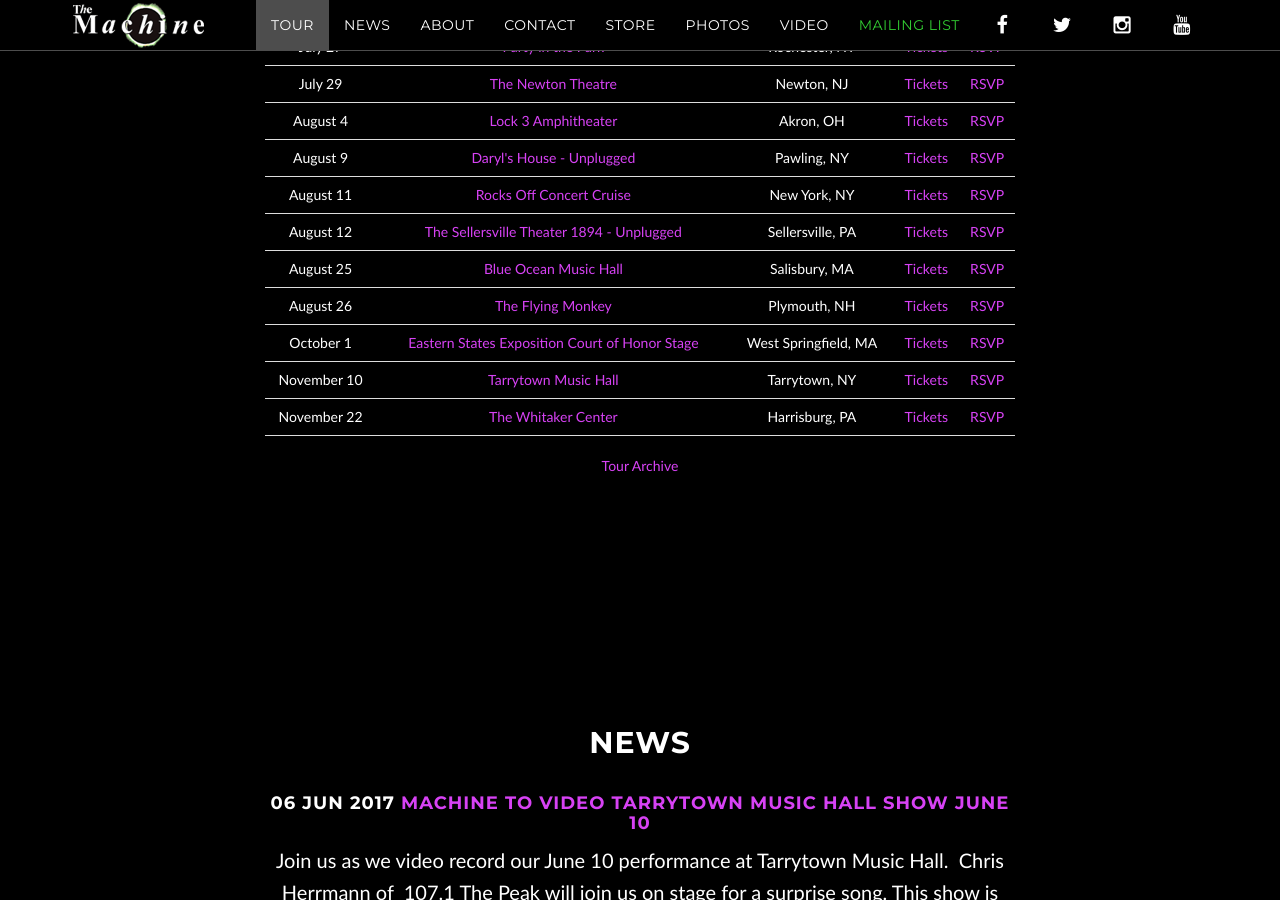
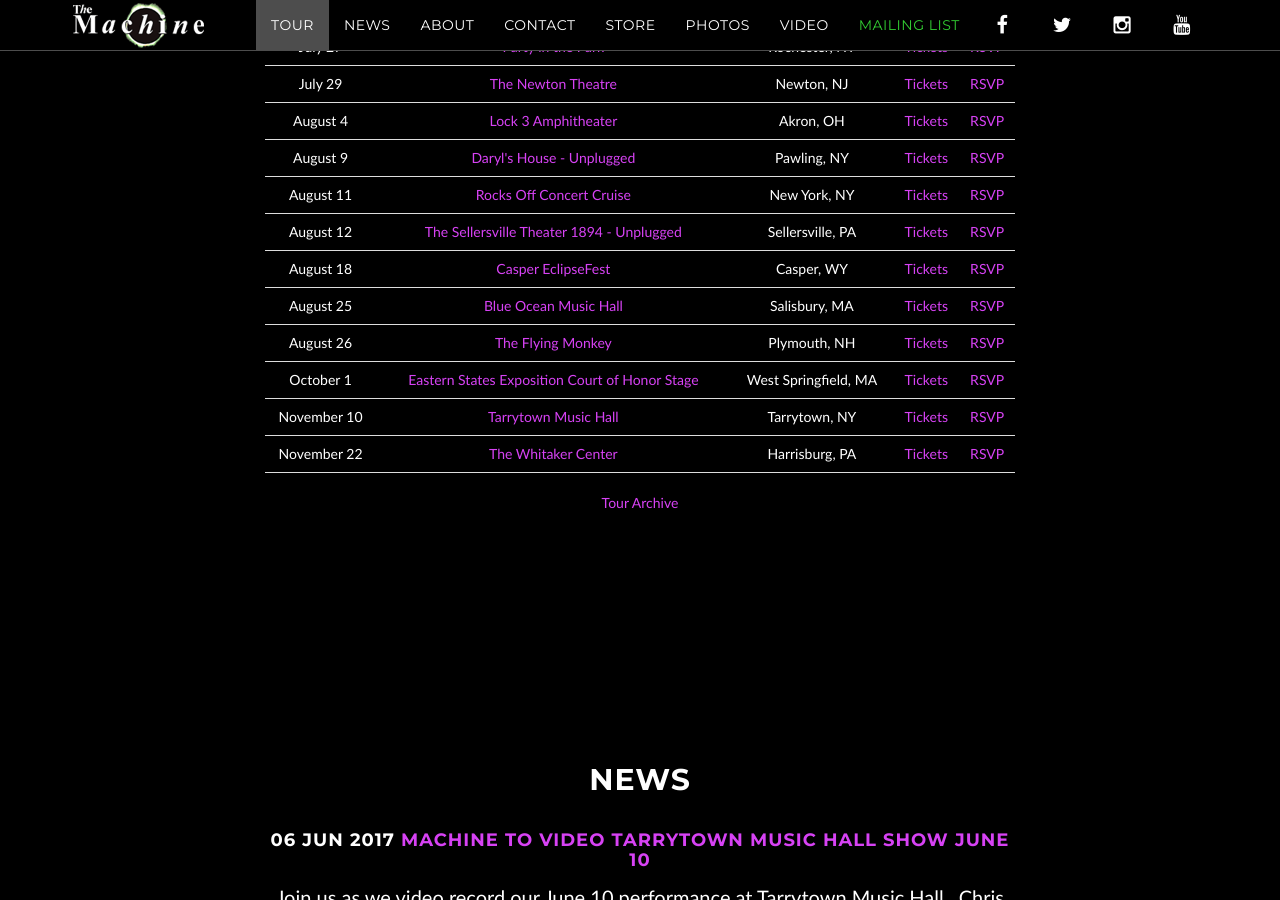
Before and after one commit to machineweb/machineweb.github.io, a Jekyll site: the page built from index.html, in a window 1280 px wide and 900 px high, scrolled down 1175 px. Built offline with Jekyll 4.4.1, drawn with Linux system fonts in a browser that asks for light colours; comment, search, counter and statistics services are not loaded.

Commit message:
New tour item

```diff
--- a/_data/tour.yml
+++ b/_data/tour.yml
@@ -3071,3 +3071,11 @@
     tickets-url: ""
     rsvp-url: ""
     order: "1502251200000"
+
+  - date: "August 18 2017"
+    venue: "Casper EclipseFest"
+    venue-url: "http://eclipsecasper.com/"
+    location: "Casper, WY"
+    tickets-url: ""
+    rsvp-url: ""
+    order: "1503028800000"
```
